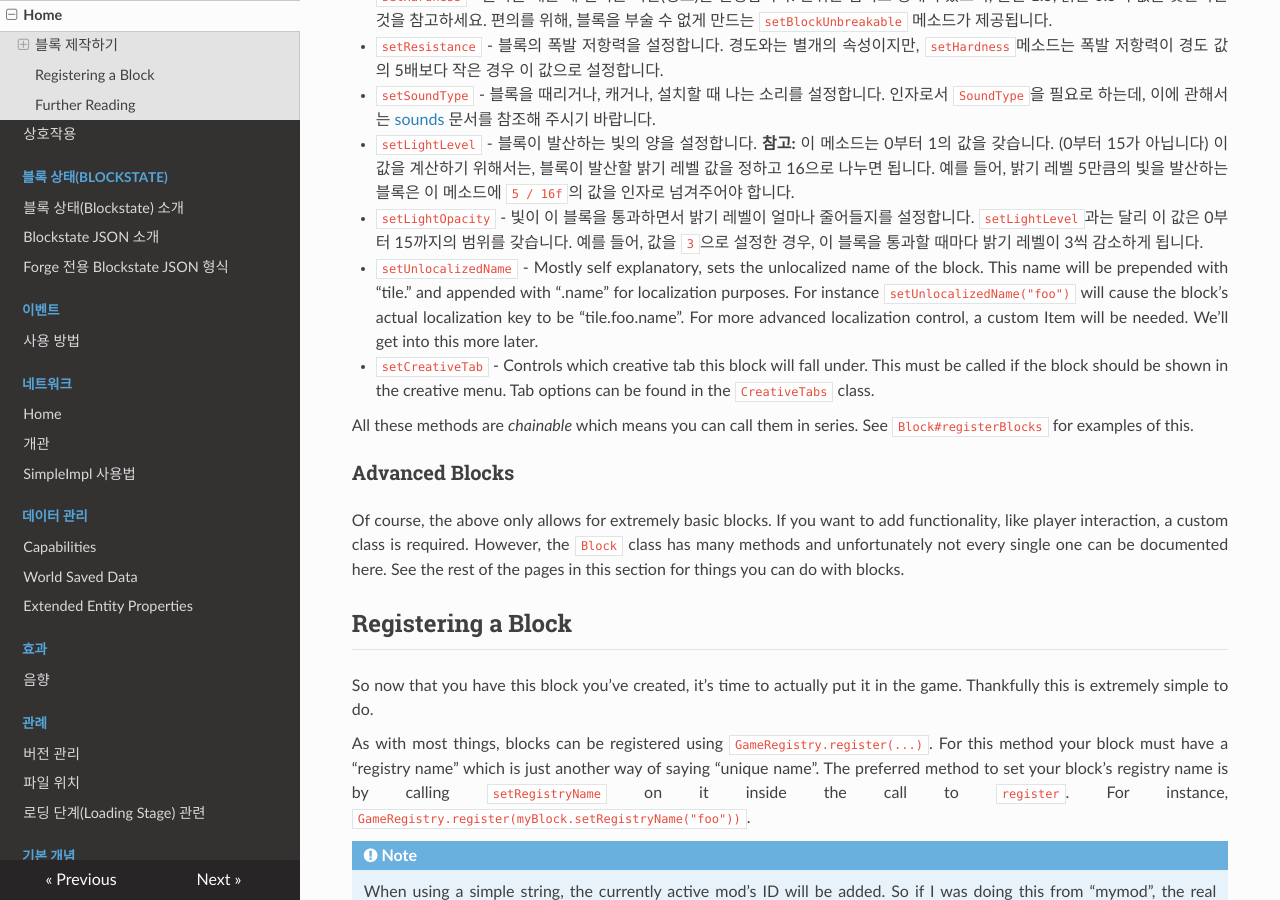
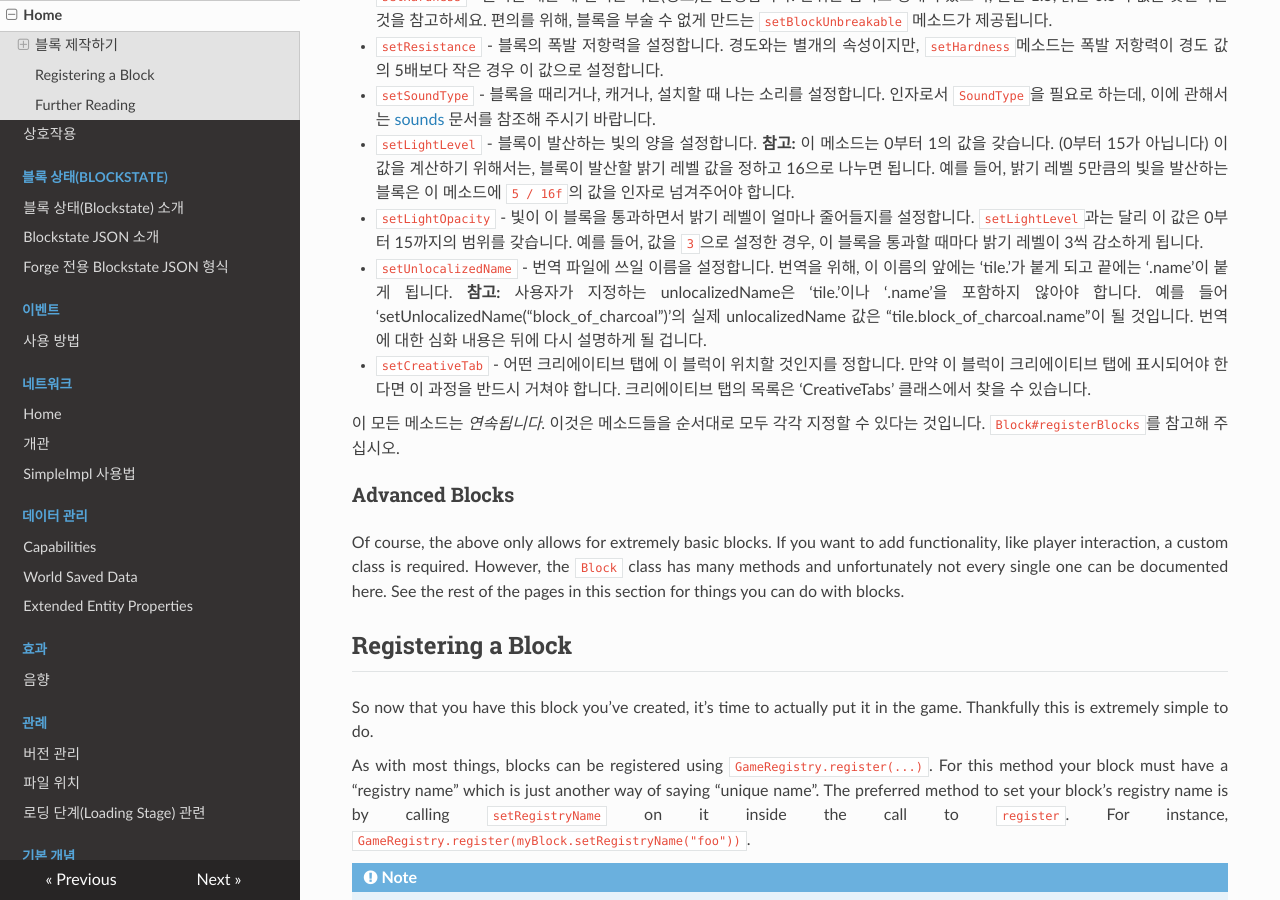
Before and after one commit to 01QueN10/Documentation-KO, an MkDocs documentation site: the page built from docs/blocks/blocks.md, in a window 1280 px wide and 900 px high, scrolled down 498 px. Built offline with MkDocs 1.6.1, drawn with Linux system fonts in a browser that asks for light colours; nearby versions of some CDN libraries; old or Windows-style settings are respelled for this version of MkDocs.

Commit message:
blocks.md를 더욱 많이 번역하였습니다.

```diff
--- a/docs/blocks/blocks.md
+++ b/docs/blocks/blocks.md
@@ -15,10 +15,10 @@
 - `setSoundType` - 블록을 때리거나, 캐거나, 설치할 때 나는 소리를 설정합니다. 인자로서 `SoundType`을 필요로 하는데, 이에 관해서는 [sounds] 문서를 참조해 주시기 바랍니다.
 - `setLightLevel` - 블록이 발산하는 빛의 양을 설정합니다. **참고:** 이 메소드는 0부터 1의 값을 갖습니다. (0부터 15가 아닙니다) 이 값을 계산하기 위해서는, 블록이 발산할 밝기 레벨 값을 정하고 16으로 나누면 됩니다. 예를 들어, 밝기 레벨 5만큼의 빛을 발산하는 블록은 이 메소드에 `5 / 16f`의 값을 인자로 넘겨주어야 합니다.
 - `setLightOpacity` - 빛이 이 블록을 통과하면서 밝기 레벨이 얼마나 줄어들지를 설정합니다. `setLightLevel`과는 달리 이 값은 0부터 15까지의 범위를 갖습니다. 예를 들어, 값을 `3`으로 설정한 경우, 이 블록을 통과할 때마다 밝기 레벨이 3씩 감소하게 됩니다.
-- `setUnlocalizedName` - Mostly self explanatory, sets the unlocalized name of the block. This name will be prepended with "tile." and appended with ".name" for localization purposes. For instance `setUnlocalizedName("foo")` will cause the block's actual localization key to be "tile.foo.name". For more advanced localization control, a custom Item will be needed. We'll get into this more later.
-- `setCreativeTab` - Controls which creative tab this block will fall under. This must be called if the block should be shown in the creative menu. Tab options can be found in the `CreativeTabs` class.
+- `setUnlocalizedName` - 번역 파일에 쓰일 이름을 설정합니다. 번역을 위해, 이 이름의 앞에는 'tile.'가 붙게 되고 끝에는 '.name'이 붙게 됩니다. **참고:** 사용자가 지정하는 unlocalizedName은 'tile.'이나 '.name'을 포함하지 않아야 합니다. 예를 들어 'setUnlocalizedName("block_of_charcoal")'의 실제 unlocalizedName 값은 "tile.block_of_charcoal.name"이 될 것입니다. 번역에 대한 심화 내용은 뒤에 다시 설명하게 될 겁니다.
+- `setCreativeTab` - 어떤 크리에이티브 탭에 이 블럭이 위치할 것인지를 정합니다. 만약 이 블럭이 크리에이티브 탭에 표시되어야 한다면 이 과정을 반드시 거쳐야 합니다. 크리에이티브 탭의 목록은 'CreativeTabs' 클래스에서 찾을 수 있습니다.
 
-All these methods are *chainable* which means you can call them in series. See `Block#registerBlocks` for examples of this.
+이 모든 메소드는 *연속됩니다*. 이것은 메소드들을 순서대로 모두 각각 지정할 수 있다는 것입니다. `Block#registerBlocks`를 참고해 주십시오.
 
 ### Advanced Blocks
 
```
